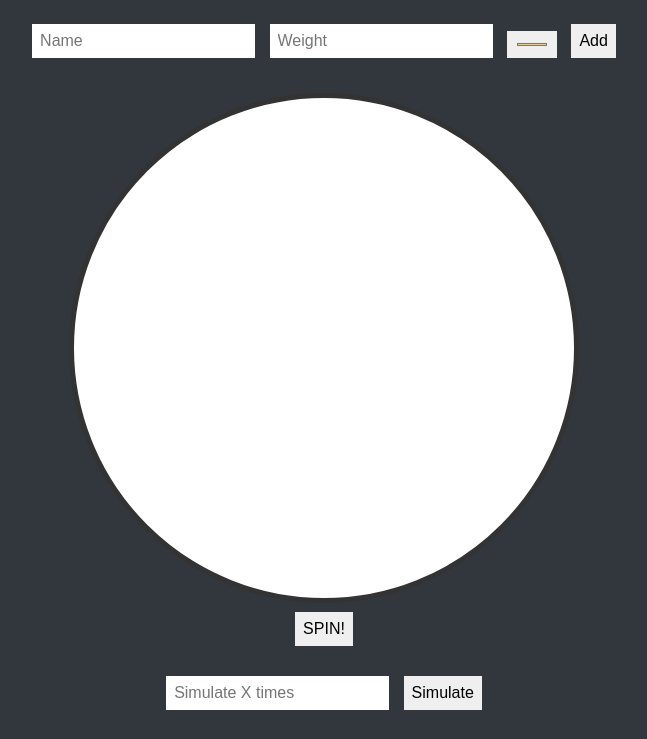
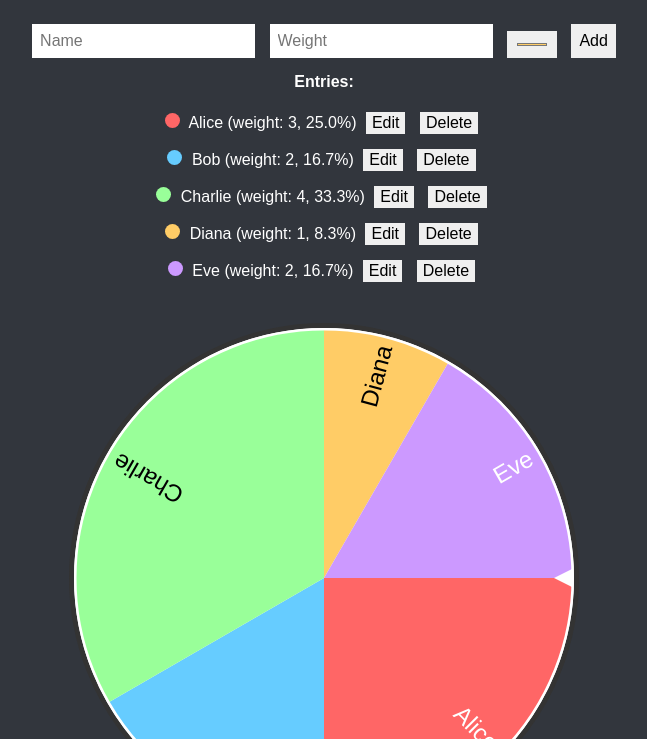
Before and after one commit to K3yZz/The-wheel, a plain HTML site: page index.html in a window 1280 px wide. Shown: the part 61-800 px from the top of the page, without its empty margins (316-963 px from the left). Drawn offline with Linux system fonts and the light colour scheme; files that its build step writes are made by us from their sources.

Commit message:
Update index.html

```diff
--- a/index.html
+++ b/index.html
@@ -3,7 +3,7 @@
   <head>
     <meta charset="UTF-8" />
     <title>The Wheel</title>
-    <link rel="stylesheet" href="src/style.css" />
+    <link rel="stylesheet" href="style.css" />
   </head>
   <body>
     <h1>The Wheel</h1>
@@ -39,6 +39,6 @@
       </select>
     </div>
 
-    <script src="src/script.js"></script>
+    <script src="script.js"></script>
   </body>
 </html>
```
